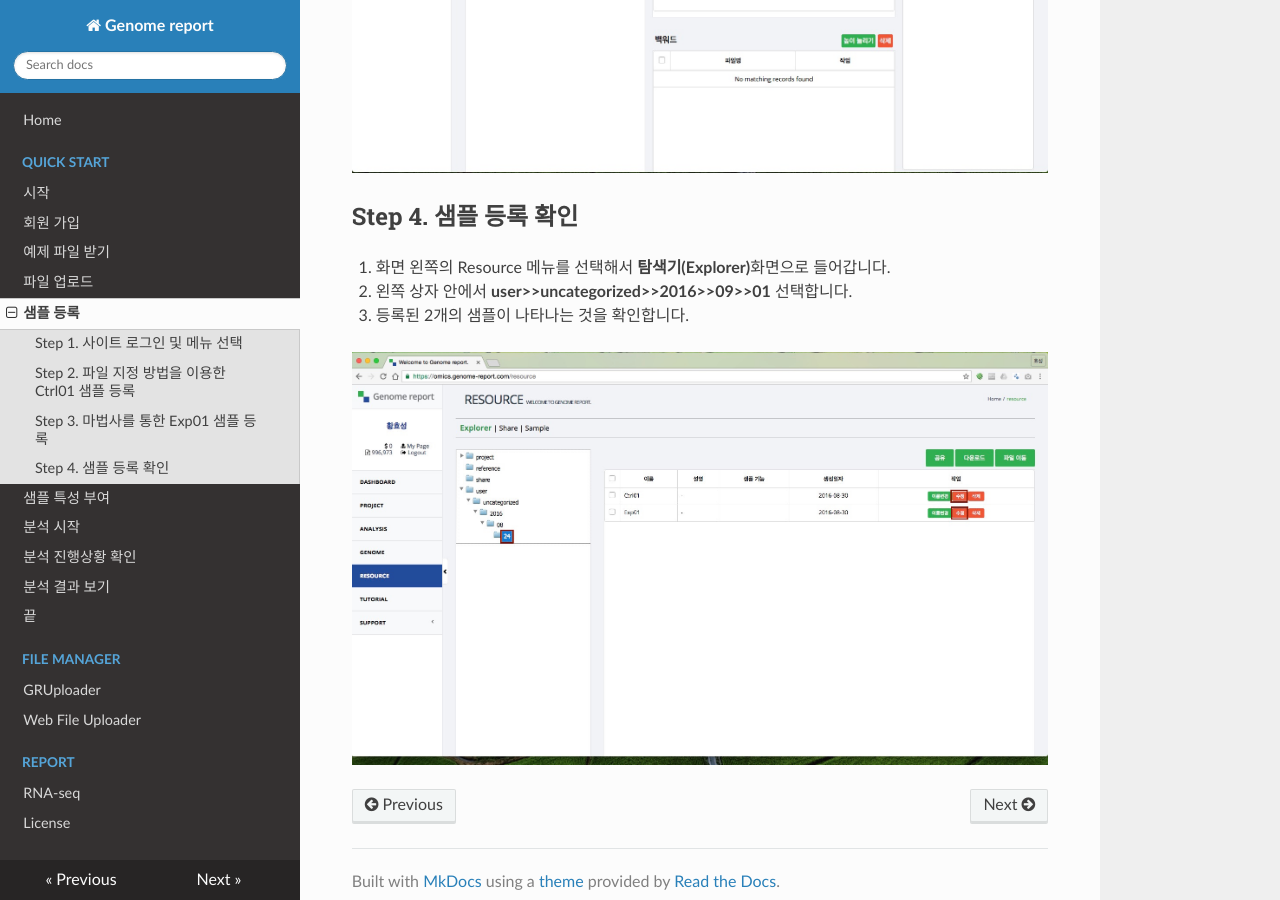
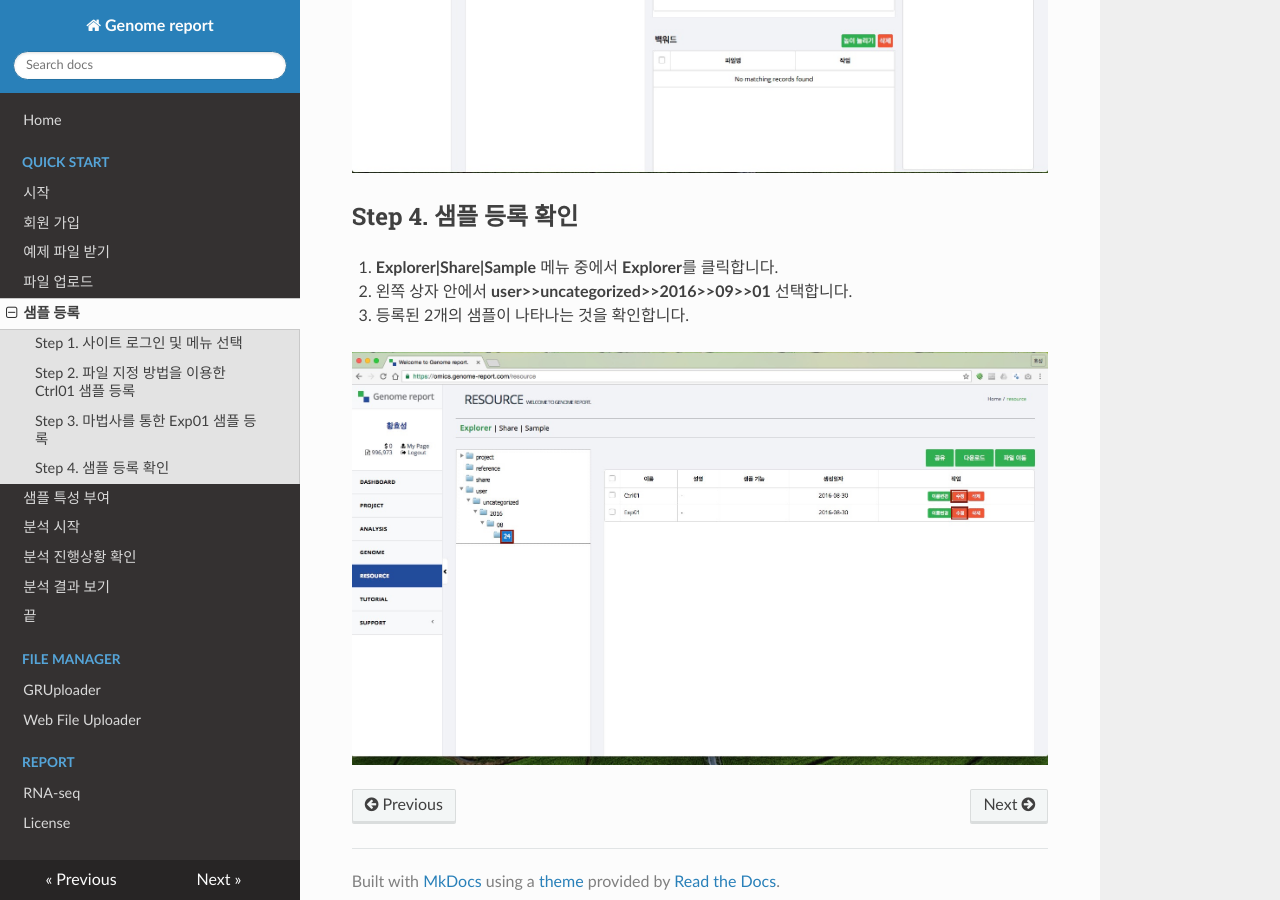
Before and after one commit to genomereport/gimanual, an MkDocs documentation site: the page built from docs/quick_start/sample_register.md, in a window 1280 px wide and 900 px high, scrolled down 1976 px. Built offline with MkDocs 1.6.1, drawn with Linux system fonts in a browser that asks for light colours; nearby versions of some CDN libraries; old or Windows-style settings are respelled for this version of MkDocs.

Commit message:
오자 수정

```diff
--- a/docs/quick_start/sample_register.md
+++ b/docs/quick_start/sample_register.md
@@ -45,7 +45,7 @@
 
 ## Step 4. 샘플 등록 확인
 
-1. 화면 왼쪽의 Resource 메뉴를 선택해서 **탐색기(Explorer)**화면으로 들어갑니다.
+1. **Explorer|Share|Sample** 메뉴 중에서 **Explorer**를 클릭합니다.
 1. 왼쪽 상자 안에서 **user>>uncategorized>>2016>>09>>01**  선택합니다.
 1. 등록된 2개의 샘플이 나타나는 것을 확인합니다.
 
```
